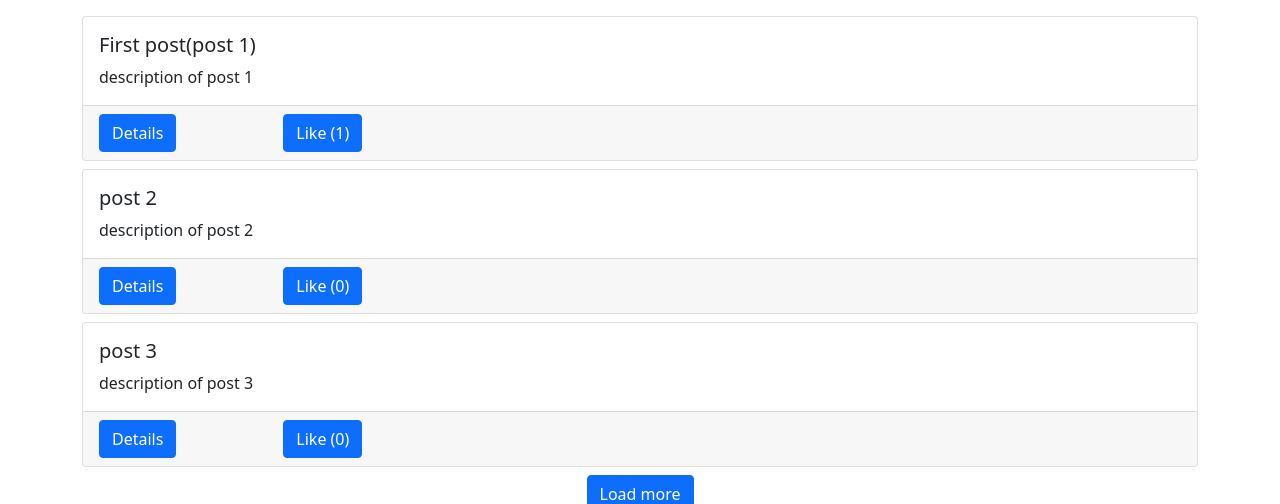
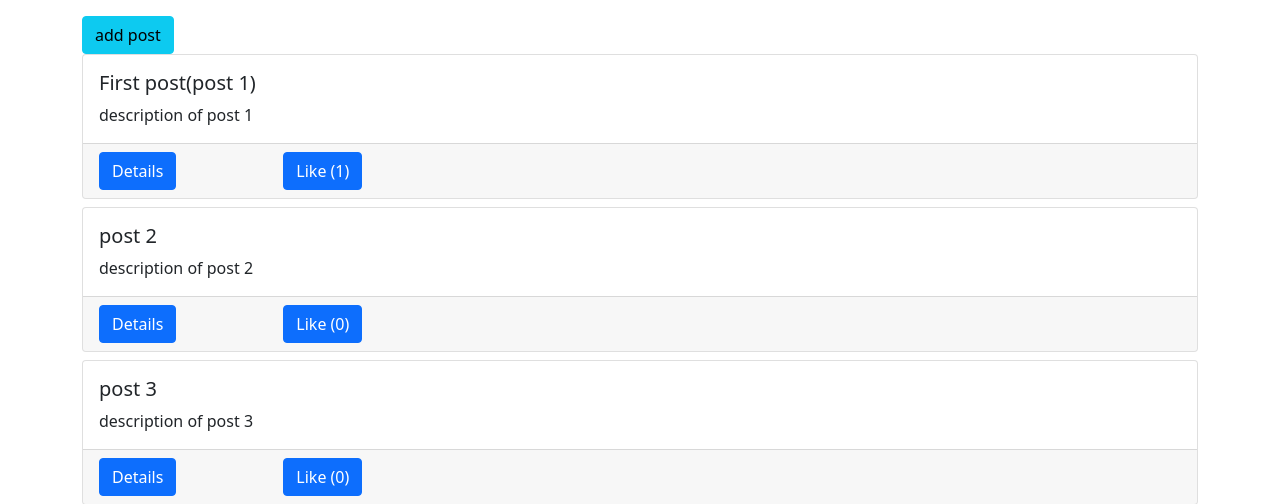
Before and after one commit to Andrew3369/A4-Network, a Django app: page / in a window 1280 px wide. Shown: the top 504 px of the page. Run offline with Django 4.2, Linux system fonts and the light colour scheme; data comes from the database, SQL or seed files in the repository; some libraries are stand-ins or nearby versions.

Commit message:
Completed Chapter 14: Adding the First Modal
- Added a modal for creating posts from bootstrap

```diff
--- a/dj_ajax/src/posts/templates/posts/main.html
+++ b/dj_ajax/src/posts/templates/posts/main.html
@@ -11,9 +11,32 @@ posts
 {% endblock title %}
 
 {% block content %}
-<!-- {% for obj in qs %}
-    {{obj.title}} -{{obj.body}} <br>
-{% endfor %} -->
+<!-- bootstrap chapter 14 adding modal -->
+<!-- Modal -->
+    <div class="modal fade" id="addPostModal" tabindex="-1" aria-labelledby="exampleModalLabel" aria-hidden="true">
+        <div class="modal-dialog">
+            <div class="modal-content">
+                <div class="modal-header">
+                    <h1 class="modal-title fs-5" id="exampleModalLabel">Create Post</h1>
+                    <button type="button" class="btn-close" data-bs-dismiss="modal" aria-label="Close"></button>
+                </div>
+                <div class="modal-body">
+                    ...
+                </div>
+                <div class="modal-footer">
+                    <button type="button" class="btn btn-danger" data-bs-dismiss="modal">close</button>
+                    <button type="button" class="btn btn-green">+add</button>
+                </div>
+            </div>
+        </div>
+    </div>
+
+    <!-- Button trigger modal -->
+    <button type="button" class="btn btn-info" data-bs-toggle="modal" data-bs-target="#addPostModal">
+        add post
+    </button>
+
+
     <div id="spinner-box" class="text-center">
         <div class="spinner-border" role="status"></div>
     </div>
```
